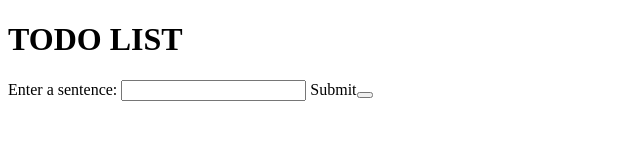
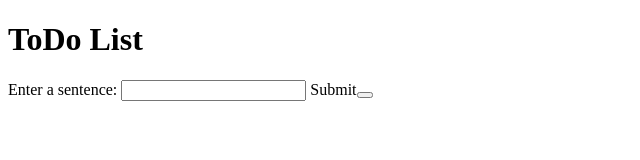
Before and after one commit to ksakash/newton-school-lessons, a website: page simple_node_todo/index.html in a window 1280 px wide. Shown: the whole page, without its empty margins (0-640 px from the left). Drawn offline with Linux system fonts and the light colour scheme.

Commit message:
added heading

```diff
--- a/simple_node_todo/index.html
+++ b/simple_node_todo/index.html
@@ -6,7 +6,7 @@
     <title>LIST</title>
 </head>
 <body>
-    <h1>TODO LIST</h1>
+    <h1>ToDo List</h1>
     <form id="todo-form">
         <label for="todoInput">Enter a sentence:</label>
         <input type="text" id="todoInput" name="todoInput" required>
```
